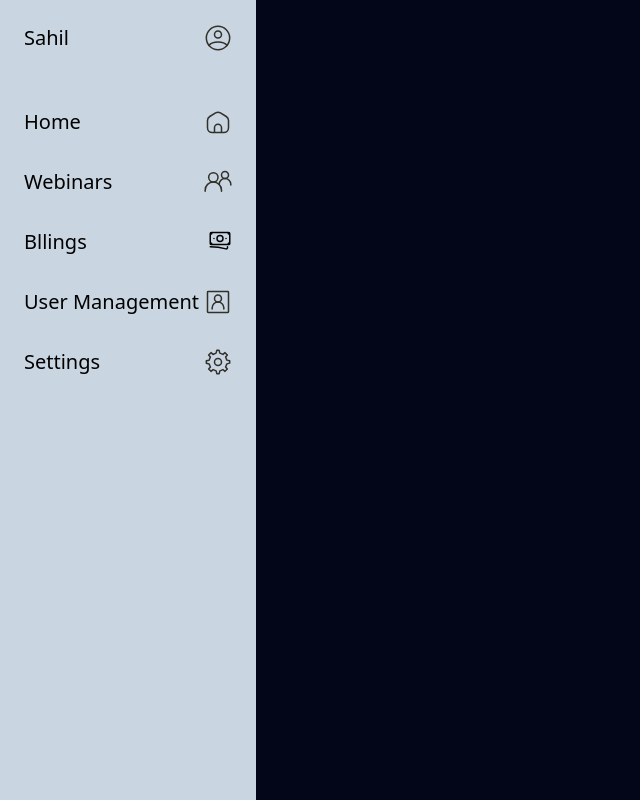
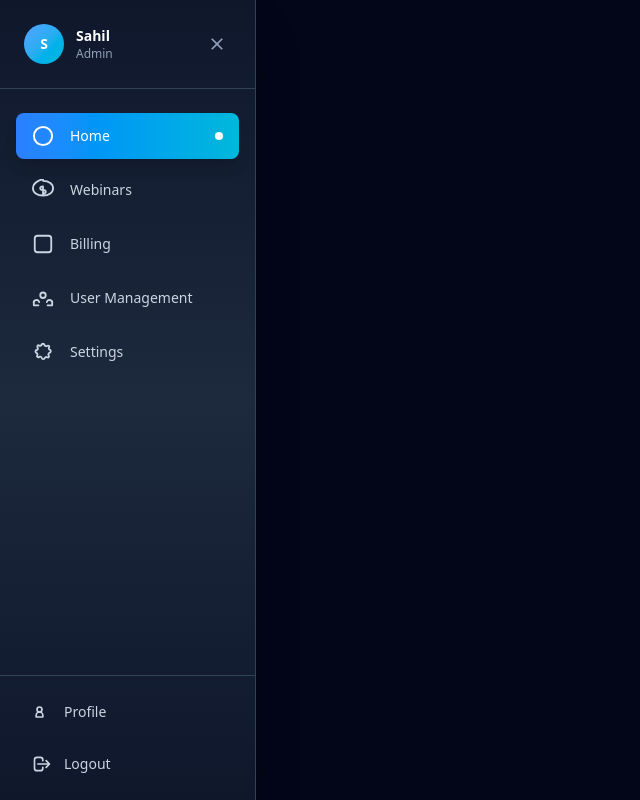
Before and after one commit to Sahil-Singh23/Webinar-App, a React (Vite) app: page / in a window 1280 px wide. Shown: the whole page, without its empty margins (0-640 px from the left). Built offline with nearby package versions, Linux system fonts and the light colour scheme.

Commit message:
updated sidebar

```diff
--- a/src/Componentss/Sidebar.jsx
+++ b/src/Componentss/Sidebar.jsx
@@ -1,34 +1,78 @@
-import React from 'react'
+import React, { useState } from 'react'
 
 const Sidebar = () => {
+  const [activeLink, setActiveLink] = useState('home')
+
+  const menuItems = [
+    { id: 'home', label: 'Home', icon: 'M3 12a9 9 0 1118 0 9 9 0 01-18 0z' },
+    { id: 'webinars', label: 'Webinars', icon: 'M12 8c-1.657 0-3 .895-3 2s1.343 2 3 2 3 .895 3 2-1.343 2-3 2zm0-8C5.373 2 1 5.373 1 10s4.373 8 11 8 11-3.373 11-8-4.373-8-11-8z' },
+    { id: 'billing', label: 'Billing', icon: 'M3 6a3 3 0 013-3h12a3 3 0 013 3v12a3 3 0 01-3 3H6a3 3 0 01-3-3V6z' },
+    { id: 'users', label: 'User Management', icon: 'M17 20h5v-2a3 3 0 00-5.856-1.487M7 20H2v-2a3 3 0 015.856-1.487M15 9a3 3 0 11-6 0 3 3 0 016 0z' },
+    { id: 'settings', label: 'Settings', icon: 'M10.325 4.317c.426-1.756 2.924-1.756 3.35 0a1.724 1.724 0 002.573 1.066c1.543-.94 3.31.026 2.37 1.567a1.724 1.724 0 00.566 2.572c1.756.426 1.756 2.924 0 3.35a1.724 1.724 0 00-1.066 2.573c.94 1.543-.026 3.31-1.567 2.37a1.724 1.724 0 00-2.572.566c-.426 1.756-2.924 1.756-3.35 0a1.724 1.724 0 00-2.573-1.066c-1.543.94-3.31-.026-2.37-1.567a1.724 1.724 0 00-.566-2.572c-1.756-.426-1.756-2.924 0-3.35a1.724 1.724 0 001.066-2.573c-.94-1.543.026-3.31 1.567-2.37a1.724 1.724 0 002.572-.566z' },
+  ]
+
   return (
-    <section className='min-h-screen w-1/5 flex-col bg-slate-300 hidden md:block transition-1000'>
-        <div className='flex flex-col gap-8 p-6 font-sans text-xl'>
-            <div className='flex flex-row justify-between'><span>Sahil</span>
-            <svg width="28px" height="28px" stroke-width="1.3" viewBox="0 0 24 24" fill="none" xmlns="http://www.w3.org/2000/svg" color="#32302a"><path d="M12 2C6.47715 2 2 6.47715 2 12C2 17.5228 6.47715 22 12 22C17.5228 22 22 17.5228 22 12C22 6.47715 17.5228 2 12 2Z" stroke="#32302a" stroke-width="1.3" stroke-linecap="round" stroke-linejoin="round"></path><path d="M4.271 18.3457C4.271 18.3457 6.50002 15.5 12 15.5C17.5 15.5 19.7291 18.3457 19.7291 18.3457" stroke="#32302a" stroke-width="1.3" stroke-linecap="round" stroke-linejoin="round"></path><path d="M12 12C13.6569 12 15 10.6569 15 9C15 7.34315 13.6569 6 12 6C10.3431 6 9 7.34315 9 9C9 10.6569 10.3431 12 12 12Z" stroke="#32302a" stroke-width="1.3" stroke-linecap="round" stroke-linejoin="round"></path></svg>
+    <section className='min-h-screen w-1/5 bg-gradient-to-b from-slate-900 via-slate-800 to-slate-900 hidden md:flex flex-col border-r border-slate-700 shadow-2xl'>
+      {/* Header/Profile Section */}
+      <div className='p-6 border-b border-slate-700'>
+        <div className='flex items-center justify-between'>
+          <div className='flex items-center gap-3'>
+            <div className='w-10 h-10 rounded-full bg-gradient-to-br from-blue-400 to-cyan-500 flex items-center justify-center'>
+              <span className='text-white font-bold text-sm'>S</span>
             </div>
+            <div>
+              <p className='text-white font-semibold text-sm'>Sahil</p>
+              <p className='text-slate-400 text-xs'>Admin</p>
+            </div>
+          </div>
+          <button className='text-slate-400 hover:text-white transition-colors p-1 hover:bg-slate-700 rounded-lg'>
+            <svg width="20px" height="20px" viewBox="0 0 24 24" fill="none" xmlns="http://www.w3.org/2000/svg">
+              <path d="M19 6.41L17.59 5 12 10.59 6.41 5 5 6.41 10.59 12 5 17.59 6.41 19 12 13.41 17.59 19 19 17.59 13.41 12 19 6.41Z" fill="currentColor"/>
+            </svg>
+          </button>
+        </div>
+      </div>
 
-            <div className='flex flex-row justify-between mt-6'><a href='#home'>Home</a>
-                <svg width="28px" height="28px" stroke-width="1.3" viewBox="0 0 24 24" fill="none" xmlns="http://www.w3.org/2000/svg" color="#32302a"><path d="M9 21H7C4.79086 21 3 19.2091 3 17V10.7076C3 9.30887 3.73061 8.01175 4.92679 7.28679L9.92679 4.25649C11.2011 3.48421 12.7989 3.48421 14.0732 4.25649L19.0732 7.28679C20.2694 8.01175 21 9.30887 21 10.7076V17C21 19.2091 19.2091 21 17 21H15M9 21V17C9 15.3431 10.3431 14 12 14V14C13.6569 14 15 15.3431 15 17V21M9 21H15" stroke="#32302a" stroke-width="1.3" stroke-linecap="round" stroke-linejoin="round"></path></svg>
-            </div>
-            <div className='flex flex-row justify-between'><a href='#Webinars'>Webinars</a>
-                <svg width="28px" height="28px" stroke-width="1.3" viewBox="0 0 24 24" fill="none" xmlns="http://www.w3.org/2000/svg" color="#32302a"><path d="M1 20V19C1 15.134 4.13401 12 8 12V12C11.866 12 15 15.134 15 19V20" stroke="#32302a" stroke-width="1.3" stroke-linecap="round"></path><path d="M13 14V14C13 11.2386 15.2386 9 18 9V9C20.7614 9 23 11.2386 23 14V14.5" stroke="#32302a" stroke-width="1.3" stroke-linecap="round"></path><path d="M8 12C10.2091 12 12 10.2091 12 8C12 5.79086 10.2091 4 8 4C5.79086 4 4 5.79086 4 8C4 10.2091 5.79086 12 8 12Z" stroke="#32302a" stroke-width="1.3" stroke-linecap="round" stroke-linejoin="round"></path><path d="M18 9C19.6569 9 21 7.65685 21 6C21 4.34315 19.6569 3 18 3C16.3431 3 15 4.34315 15 6C15 7.65685 16.3431 9 18 9Z" stroke="#32302a" stroke-width="1.3" stroke-linecap="round" stroke-linejoin="round"></path></svg>
-            </div>
-            <div className='flex flex-row justify-between'><a href='#Bllings'>Bllings</a>
-                <svg xmlns="http://www.w3.org/2000/svg" fill="none" viewBox="0 0 24 24" stroke-width="1.5" stroke="currentColor" class="size-6">
-  <path stroke-linecap="round" stroke-linejoin="round" d="M2.25 18.75a60.07 60.07 0 0 1 15.797 2.101c.727.198 1.453-.342 1.453-1.096V18.75M3.75 4.5v.75A.75.75 0 0 1 3 6h-.75m0 0v-.375c0-.621.504-1.125 1.125-1.125H20.25M2.25 6v9m18-10.5v.75c0 .414.336.75.75.75h.75m-1.5-1.5h.375c.621 0 1.125.504 1.125 1.125v9.75c0 .621-.504 1.125-1.125 1.125h-.375m1.5-1.5H21a.75.75 0 0 0-.75.75v.75m0 0H3.75m0 0h-.375a1.125 1.125 0 0 1-1.125-1.125V15m1.5 1.5v-.75A.75.75 0 0 0 3 15h-.75M15 10.5a3 3 0 1 1-6 0 3 3 0 0 1 6 0Zm3 0h.008v.008H18V10.5Zm-12 0h.008v.008H6V10.5Z" />
-</svg>
+      {/* Navigation Menu */}
+      <nav className='flex-1 px-4 py-6 space-y-2'>
+        {menuItems.map((item) => (
+          <a
+            key={item.id}
+            href={`#${item.id}`}
+            onClick={() => setActiveLink(item.id)}
+            className={`flex items-center gap-4 px-4 py-3 rounded-lg transition-all duration-200 group ${
+              activeLink === item.id
+                ? 'bg-gradient-to-r from-blue-500 to-cyan-500 text-white shadow-lg'
+                : 'text-slate-300 hover:bg-slate-700/50 hover:text-white'
+            }`}
+          >
+            <svg width="22px" height="22px" viewBox="0 0 24 24" fill="none" xmlns="http://www.w3.org/2000/svg" className={`transition-transform duration-200 ${activeLink === item.id ? 'scale-110' : 'group-hover:scale-110'}`}>
+              <path d={item.icon} stroke="currentColor" strokeWidth="2" strokeLinecap="round" strokeLinejoin="round" fill="none"/>
+            </svg>
+            <span className='font-medium text-sm'>{item.label}</span>
+            {activeLink === item.id && (
+              <div className='ml-auto w-2 h-2 rounded-full bg-white'></div>
+            )}
+          </a>
+        ))}
+      </nav>
 
-            </div>
-            <div className='flex flex-row justify-between'><a href='#User_mangement'>User Management</a>
-                <svg width="28px" height="28px" stroke-width="1.3" viewBox="0 0 24 24" fill="none" xmlns="http://www.w3.org/2000/svg" color="#32302a"><path d="M7 18V17C7 14.2386 9.23858 12 12 12V12C14.7614 12 17 14.2386 17 17V18" stroke="#32302a" stroke-width="1.3" stroke-linecap="round"></path><path d="M12 12C13.6569 12 15 10.6569 15 9C15 7.34315 13.6569 6 12 6C10.3431 6 9 7.34315 9 9C9 10.6569 10.3431 12 12 12Z" stroke="#32302a" stroke-width="1.3" stroke-linecap="round" stroke-linejoin="round"></path><path d="M21 3.6V20.4C21 20.7314 20.7314 21 20.4 21H3.6C3.26863 21 3 20.7314 3 20.4V3.6C3 3.26863 3.26863 3 3.6 3H20.4C20.7314 3 21 3.26863 21 3.6Z" stroke="#32302a" stroke-width="1.3" stroke-linecap="round" stroke-linejoin="round"></path></svg>
-            </div>
-            <div className='flex flex-row justify-between'><a href='#Settings'>Settings</a>
-                <svg width="28px" height="28px" stroke-width="1.3" viewBox="0 0 24 24" fill="none" xmlns="http://www.w3.org/2000/svg" color="#32302a"><path d="M12 15C13.6569 15 15 13.6569 15 12C15 10.3431 13.6569 9 12 9C10.3431 9 9 10.3431 9 12C9 13.6569 10.3431 15 12 15Z" stroke="#32302a" stroke-width="1.3" stroke-linecap="round" stroke-linejoin="round"></path><path d="M19.6224 10.3954L18.5247 7.7448L20 6L18 4L16.2647 5.48295L13.5578 4.36974L12.9353 2H10.981L10.3491 4.40113L7.70441 5.51596L6 4L4 6L5.45337 7.78885L4.3725 10.4463L2 11V13L4.40111 13.6555L5.51575 16.2997L4 18L6 20L7.79116 18.5403L10.397 19.6123L11 22H13L13.6045 19.6132L16.2551 18.5155C16.6969 18.8313 18 20 18 20L20 18L18.5159 16.2494L19.6139 13.598L21.9999 12.9772L22 11L19.6224 10.3954Z" stroke="#32302a" stroke-width="1.3" stroke-linecap="round" stroke-linejoin="round"></path></svg>
-            </div>
-
-
-        </div>
+      {/* Bottom Section */}
+      <div className='p-4 border-t border-slate-700 space-y-3'>
+        <button className='w-full flex items-center gap-3 px-4 py-2.5 rounded-lg text-slate-300 hover:bg-slate-700/50 hover:text-white transition-all duration-200 text-sm font-medium'>
+          <svg width="20px" height="20px" viewBox="0 0 24 24" fill="none" xmlns="http://www.w3.org/2000/svg">
+            <path d="M9 12a3 3 0 100-6 3 3 0 000 6z" stroke="currentColor" strokeWidth="2" strokeLinecap="round" strokeLinejoin="round" fill="none"/>
+            <path d="M9 12c2.21 0 4 1.79 4 4v2H5v-2c0-2.21 1.79-4 4-4z" stroke="currentColor" strokeWidth="2" strokeLinecap="round" strokeLinejoin="round" fill="none"/>
+          </svg>
+          <span>Profile</span>
+        </button>
+        <button className='w-full flex items-center gap-3 px-4 py-2.5 rounded-lg text-slate-300 hover:bg-red-500/10 hover:text-red-400 transition-all duration-200 text-sm font-medium'>
+          <svg width="20px" height="20px" viewBox="0 0 24 24" fill="none" xmlns="http://www.w3.org/2000/svg">
+            <path d="M17 16l4-4m0 0l-4-4m4 4H7m6 4v1a3 3 0 01-3 3H6a3 3 0 01-3-3V7a3 3 0 013-3h4a3 3 0 013 3v1" stroke="currentColor" strokeWidth="2" strokeLinecap="round" strokeLinejoin="round"/>
+          </svg>
+          <span>Logout</span>
+        </button>
+      </div>
     </section>
   )
 }
```
